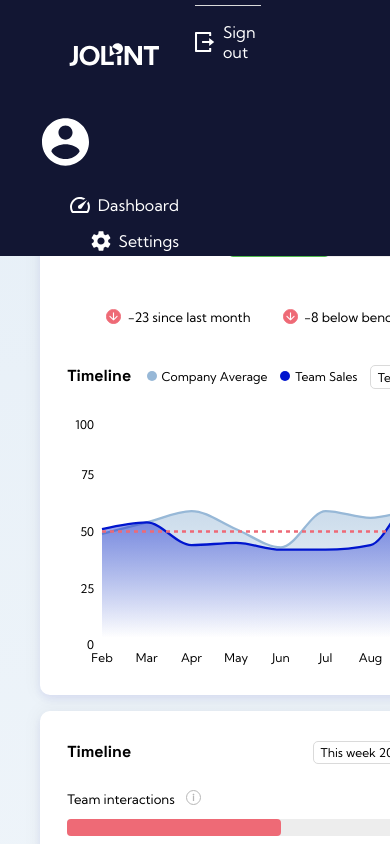
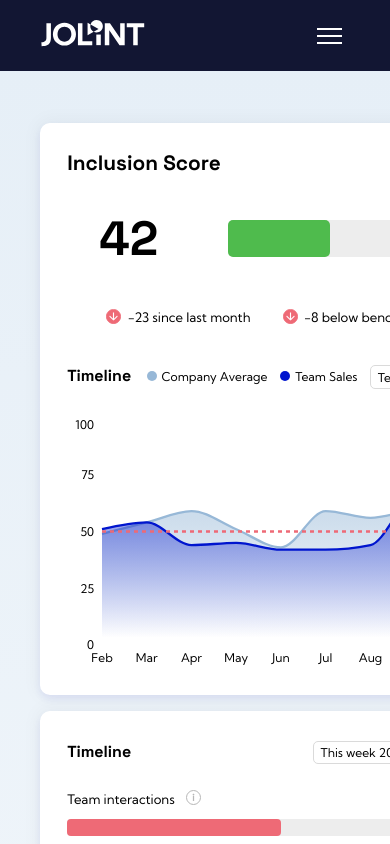
Before and after one commit to JTKsson/jolint-dashboard, a Next.js app: page / in a window 390 px wide. Shown: the top 844 px of the page. Built offline with nearby package versions, Linux system fonts and the light colour scheme.

Commit message:
Update sidebar contents + make responsive w/ hamburger menu

```diff
--- a/src/app/components/Sidebar/Sidebar.jsx
+++ b/src/app/components/Sidebar/Sidebar.jsx
@@ -1,19 +1,40 @@
-import Image from 'next/image'
-import styles from './sidebar.module.css'
-import UserProfile from '../UserProfile/UserProfile'
+'use client'
+import React, { useState } from 'react';
+import Image from 'next/image';
+import styles from './sidebar.module.css';
+import styles2 from './hamburgerMenu.module.css';
+import UserProfile from '../UserProfile/UserProfile';
 
 export default function Sidebar() {
+  const [menuOpen, setMenuOpen] = useState(false);
+
+  const toggleMenu = () => {
+    setMenuOpen(!menuOpen);
+  };
+
   return (
     <div className={styles.main}>
       <div className={styles.container}>
+        <div className={styles.header}>
           <div className={styles.logo}>
             <Image
               src="/images/JOLINT-logo.svg"
               alt="Jolint logo"
-            width={100}
-            height={100}
+              width={115}
+              height={115}
             />
           </div>
+          <div className={styles2.hamburgerButton} onClick={toggleMenu}>
+            <div className={styles2.hamburgerLine} />
+            <div className={styles2.hamburgerLine} />
+            <div className={styles2.hamburgerLine} />
+          </div>
+        </div>
+
+        {/* Menu items */}
+        <div className={`${styles2.menuItems} ${menuOpen ? styles2.menuOpen : ''}`}>
+          <div className={styles.listItems}>
+            <div>
               <div className={styles.userContainer}>
                 <UserProfile />
               </div>
@@ -44,9 +65,12 @@ export default function Sidebar() {
                   width={20}
                   height={20}
                   />
-          <p className={styles.signOutText}>Sign out</p>
+                <p>Sign out</p>
               </div>
             </div>
           </div>
-  )
+        </div>
+      </div>
+    </div>
+  );
 }
--- /dev/null
+++ b/src/app/components/Sidebar/hamburgerMenu.module.css
@@ -0,0 +1,38 @@
+/* HAMBURGER MENU ITEMS */
+
+.hamburgerButton {
+  cursor: pointer;
+  display: none;
+}
+
+.hamburgerLine {
+  background-color: white;
+  height: 2px;
+  margin: 5px 0;
+  width: 25px;
+}
+
+.menuItems {
+  display: flex;
+  flex-direction: column;
+  margin-bottom: 1.5rem;
+}
+
+.menuOpen {
+  display: flex;
+}
+
+@media screen and (max-width: 768px) {
+  .hamburgerButton {
+    display: block;
+    margin-top: 0.6rem;
+  }
+
+  .menuItems {
+    display: none;
+  }
+
+  .menuOpen {
+    display: flex;
+  }
+}
--- a/src/app/components/Sidebar/sidebar.module.css
+++ b/src/app/components/Sidebar/sidebar.module.css
@@ -2,21 +2,30 @@
   color: var(--text-color-light);
   display: flex;
   flex-direction: column;
-  flex-direction: column;
-  height: 95%;
+  height: 100%;
+}
+
+.header {
+  align-items: center;
+  display: flex;
   justify-content: space-between;
-  margin: 1rem 2rem;
 }
 
 .logo {
   display: flex;
   justify-content: center;
+  padding-top: 1.5rem;
+  width: 100%;
 }
 
 .userContainer {
-  margin: 2rem 0 4rem 0;
+  margin: 1rem 0 3rem 0;
 }
 
+.listItems {
+  display: flex;
+  flex-direction: column;
+}
 
 .buttonItem {
   display: flex;
@@ -34,31 +43,45 @@
   opacity: 0.5;
 }
 
-.main > div:last-child { /* sign out item */
+.listItems > div:last-child { /* sign out item */
   border-top: 1px solid var(--c-mellow-gray);
+  margin: 18.75rem 1.5rem 0;
 }
 
-@media (max-width: 768px) {
+
+@media screen and (max-width: 768px) {
   .main {
-    display: grid;
-    gap: 1rem;
-    grid-template-columns: 2fr 1fr 1fr;
-    grid-template-rows: 1fr;
-    margin: 0.3rem 3rem;
+    margin: 0 3rem 0.5rem;
+  }
+
+  .header {
+    margin: -3rem 0;
   }
 
   .main > div:last-child {
-    margin: 0;
+    border: none;
   }
 
-  .userContainer {
-    margin: 0;
+  .logo {
+    display: block;
+    margin-left: -0.8rem;
+    padding-bottom: 1rem;
   }
 
-  .buttonItem {
+  .buttonItem,
+  .userContainer {
     align-items: center;
     display: flex;
     gap: 0.5rem;
     justify-content: flex-end;
   }
+
+  .userContainer {
+    margin: -0.5rem 0;
+  }
+
+  .listItems > div:last-child { /* sign out item */
+    border-top: 1px solid var(--c-mellow-gray);
+    margin: 1.5rem 0 0;
+  }
 }
--- a/src/app/components/UserProfile/userProfile.module.css
+++ b/src/app/components/UserProfile/userProfile.module.css
@@ -20,21 +20,32 @@
   margin-top: 0.3rem;
 }
 
+.image {
+  width: 100%;
+}
+
 @media (max-width: 768px) {
   .main {
     display: flex;
-    flex-direction: row;
-    gap: 0;
-    justify-content: flex-start;
+    flex-direction: row-reverse;
   }
 
   .main > div:nth-child(2) {
-    display: none;
+    display: flex;
+    flex-direction: column;
+  }
+
+  .textLabel {
+    display: flex;
+    justify-content: flex-end;
+  }
+
+  .textLabel p {
+    text-align: right;
+    margin-right: -2rem;
   }
 
   .image {
-    display: flex;
-    margin-left: -0.4rem;
-    width: 70%;
+    width: 60%;
   }
 }
```
Lines whose indentation alone changed are shown as unchanged.
